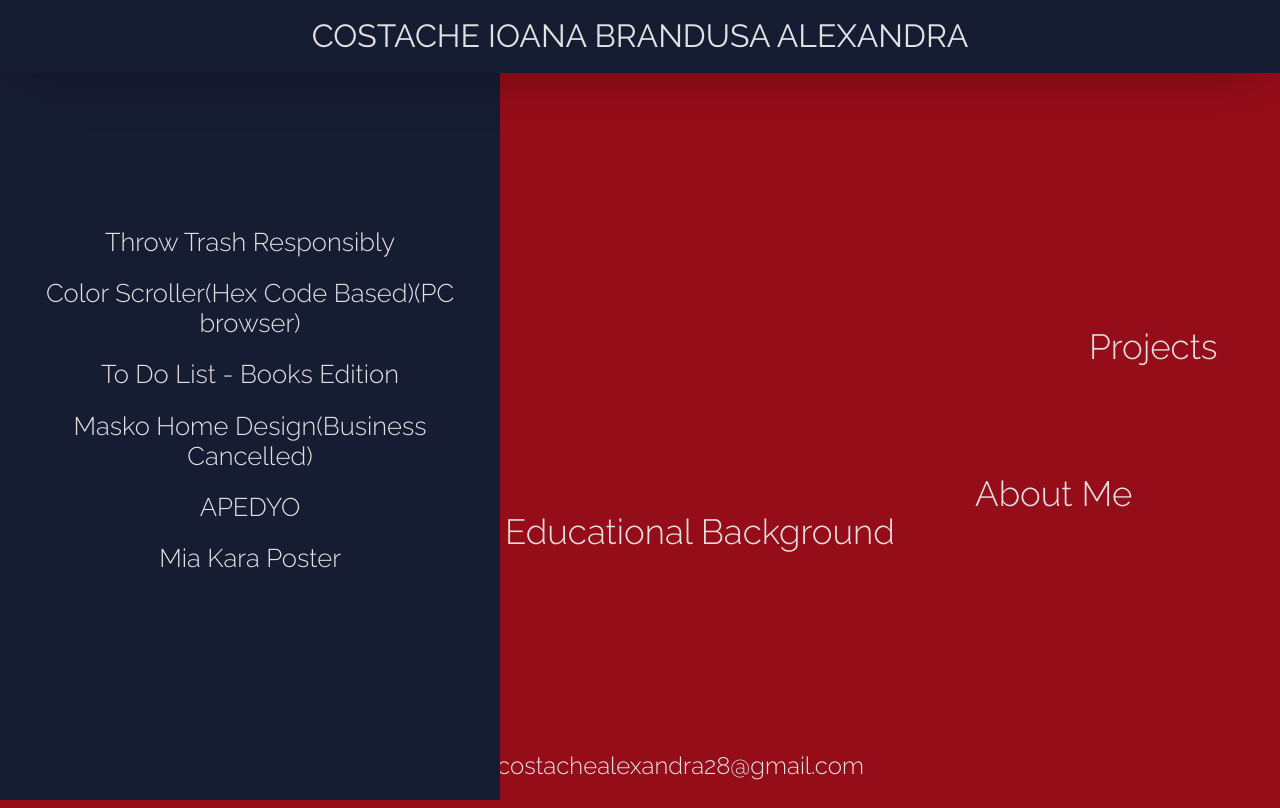
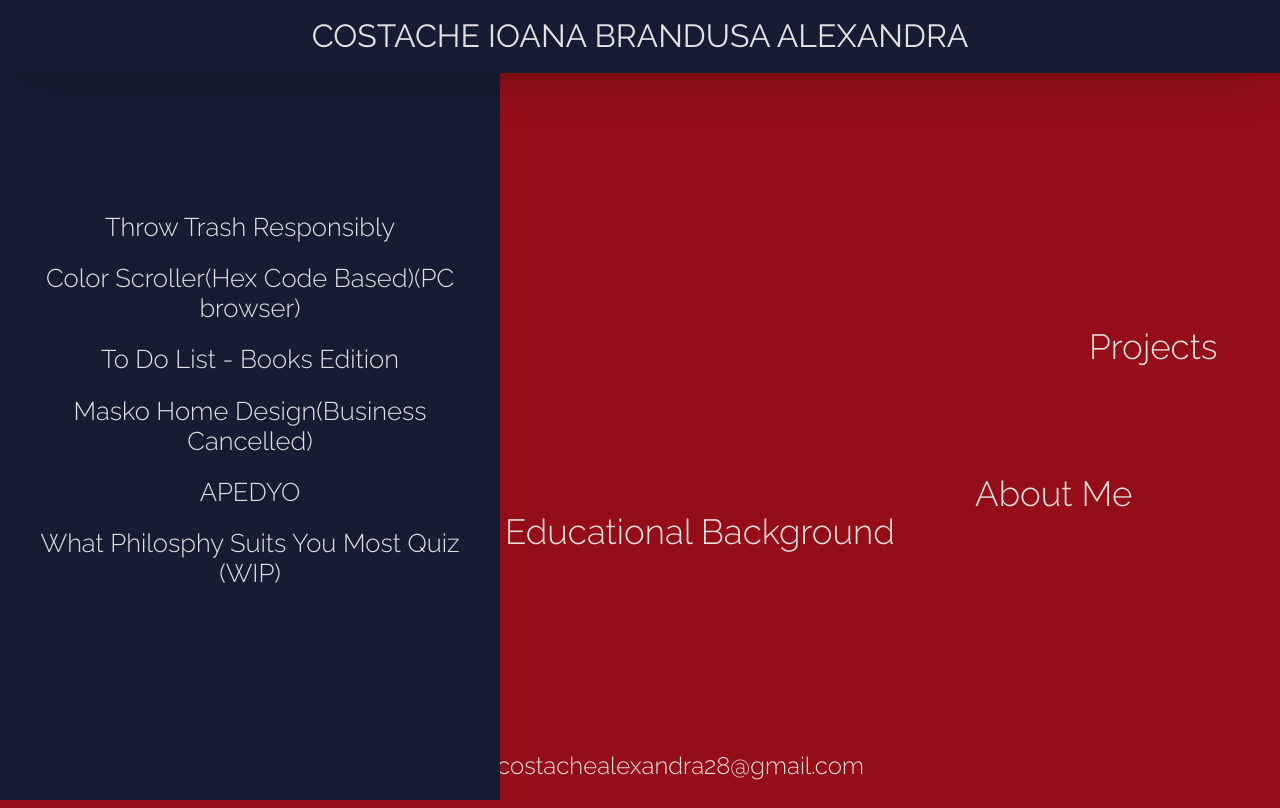
Before and after one commit to c1ba/portofolio, a React (Create React App) app: page /portofolio/projects in a window 1280 px wide. Built offline with nearby package versions, Linux system fonts and the light colour scheme.

Commit message:
New commit

```diff
--- a/src/pgs/projects.js
+++ b/src/pgs/projects.js
@@ -10,7 +10,7 @@ export default class Projects extends Component {
        <h2 style={linkText} className="link" onClick={()=>window.open("https://c1ba.github.io/my_to_read/", "_blank")}>To Do List - Books Edition</h2>
        <h2 style={linkText} className="link" onClick={()=>window.open("https://www.maskohomedesign.com", "_blank")}>Masko Home Design(Business Cancelled)</h2>
        <h2 style={linkText} className="link" onClick={()=>window.open("https://ciba.itch.io/apedyo", "_blank")}>APEDYO</h2>
-       <h2 style={linkText} className="link" onClick={()=>window.open("https://www.facebook.com/MiaKaraBucharest/photos/2562669244003454", "_blank")}>Mia Kara Poster</h2>
+       <h2 style={linkText} className="link" onClick={()=>window.open("https://c1ba.github.io/quizhub_philosophy/", "_blank")}>What Philosphy Suits You Most Quiz (WIP)</h2>
         </div>
       </div>
     )
```
